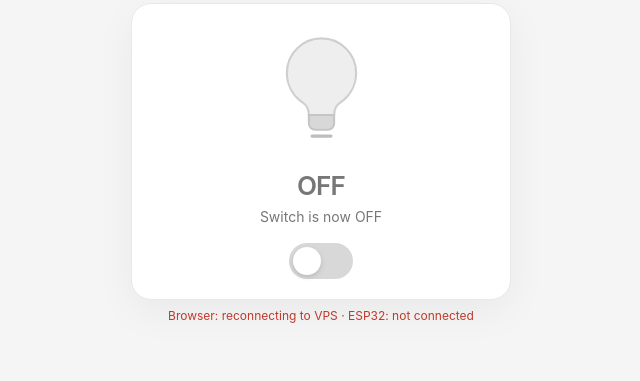
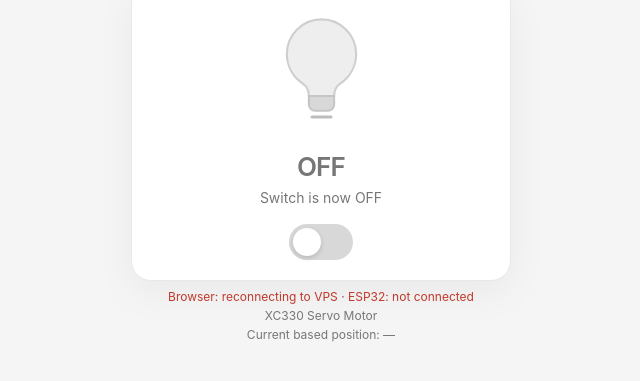
Before and after one commit to jaewon-orbit/life-switch, a plain HTML site: page web/xc330_index.html in a window 1280 px wide. Shown: the part 257-638 px from the top of the page, without its empty margins (319-959 px from the left). Drawn offline with Linux system fonts and the light colour scheme.

Commit message:
Restore XC330 status details

```diff
--- a/web/xc330_app.js
+++ b/web/xc330_app.js
@@ -11,6 +11,7 @@ const messageEl = document.getElementById("message");
 const statusBox = document.getElementById("status-box");
 const toggleSwitch = document.getElementById("toggle-switch");
 const connectionEl = document.getElementById("connection-status");
+const currentPositionEl = document.getElementById("current-position");
 
 let isLoading = false;
 let socket = null;
@@ -52,6 +53,7 @@ function updateStatus(data) {
   statusBox.className = `switch-card ${isOn ? "on" : "off"}`;
   toggleSwitch.checked = isOn;
   positionEl.textContent = switchStatusMessage(isOn ? "on" : "off");
+  currentPositionEl.textContent = `Current based position: ${data.position ?? "—"}`;
 }
 
 function finishCommand() {
--- a/web/xc330_index.html
+++ b/web/xc330_index.html
@@ -110,6 +110,14 @@
       Browser: connecting to VPS · ESP32: unknown
     </p>
 
+    <p id="motor-info" class="motor-info">
+      XC330 Servo Motor
+    </p>
+
+    <p id="current-position" class="motor-info">
+      Current based position: —
+    </p>
+
   </main>
 
 
--- a/web/xc330_style.css
+++ b/web/xc330_style.css
@@ -373,6 +373,13 @@ body {
 }
 
 
+.motor-info {
+  margin: 4px 0 0;
+  font-size: 12px;
+  color: var(--secondary);
+}
+
+
 .connection-status.error {
   color: #c0392b;
 }
```
